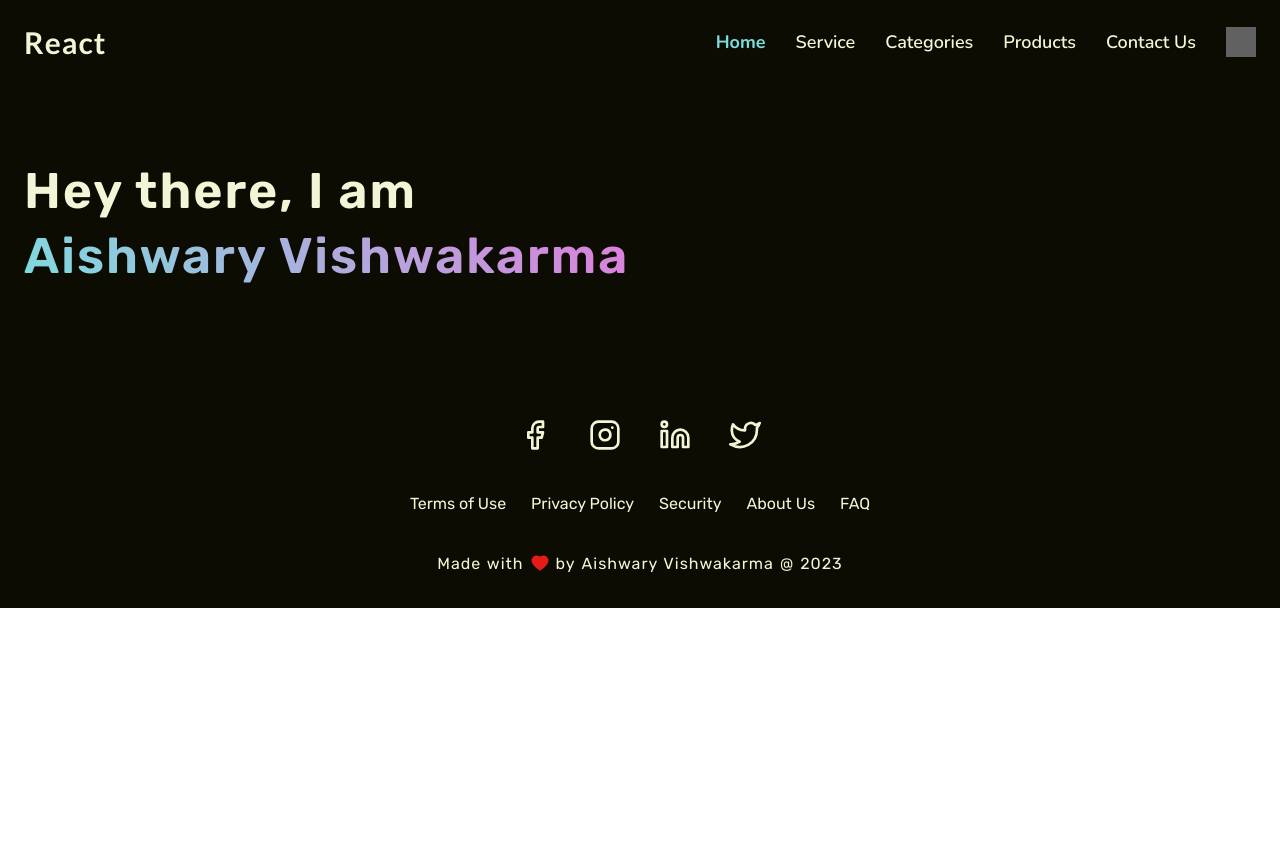
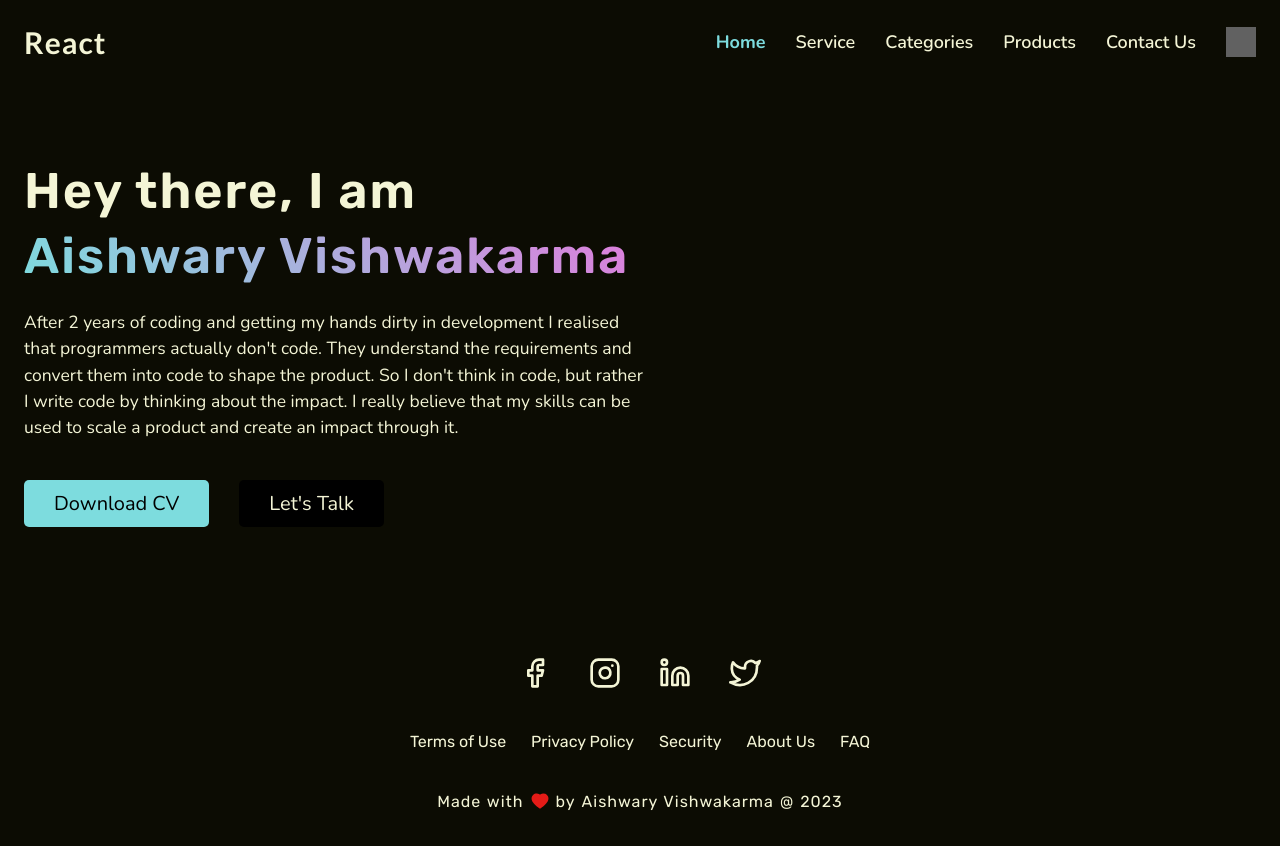
Before and after one commit to AishwaryVishwakarma/Portfolio-2.0, a React (Vite) app: page / in a window 1280 px wide. Before the commit the page ends 800 px from the top, so only its background shows below. Built offline with nearby package versions, Linux system fonts and the light colour scheme; grey boxes are pictures that could not be loaded.

Commit message:
added left container data in home hero

```diff
--- a/src/App.css
+++ b/src/App.css
@@ -33,3 +33,9 @@
     grid-column: 2;
   }
 }
+
+.sticky {
+  position: sticky;
+  top: 0;
+  z-index: 100;
+}
--- a/src/components/Navbar/styles.module.scss
+++ b/src/components/Navbar/styles.module.scss
@@ -133,6 +133,7 @@
       padding: 10px;
       text-align: center;
       font-weight: 600;
+      transition: all 0.1s ease-in-out;
 
       @media (max-width: '800px') {
         padding: 10px 0;
@@ -140,6 +141,7 @@
 
       &:hover {
         color: var(--primary);
+        transform: translateY(-4px);
       }
     }
 
--- a/src/pages/home/index.tsx
+++ b/src/pages/home/index.tsx
@@ -11,6 +11,22 @@ const HomePage: React.FC = () => {
             <div className={styles.heading}>
               Hey there, I am <span>Aishwary Vishwakarma</span>
             </div>
+            <div className={styles.description}>
+              After 2 years of coding and getting my hands dirty in development
+              I realised that programmers actually don't code. They understand
+              the requirements and convert them into code to shape the product.
+              So I don't think in code, but rather I write code by thinking
+              about the impact. I really believe that my skills can be used to
+              scale a product and create an impact through it.
+            </div>
+            <div className={styles.ctaContainer}>
+              <a href='src/assets/Resume.pdf' download className={styles.cvCta}>
+                Download CV
+              </a>
+              <a href='#contact' download className={styles.contactCta}>
+                Let's Talk
+              </a>
+            </div>
           </div>
           <div className={styles.rightContainer}></div>
         </div>
--- a/src/pages/home/styles.module.scss
+++ b/src/pages/home/styles.module.scss
@@ -9,17 +9,23 @@
     .leftContainer {
       display: flex;
       flex-direction: column;
+      max-width: 620px;
+      gap: 20px;
 
       .heading {
         font-family: Rubik;
         font-weight: 600;
         font-size: 50px;
-        max-width: 620px;
         line-height: 1.3;
         letter-spacing: 2px;
+        user-select: none;
 
         span {
-          background-image: linear-gradient(45deg, var(--primary), var(--accent));
+          background-image: linear-gradient(
+            45deg,
+            var(--primary),
+            var(--accent)
+          );
           background-size: 100%;
           background-clip: text;
           -webkit-background-clip: text;
@@ -28,6 +34,50 @@
           -moz-text-fill-color: transparent;
         }
       }
+
+      .description {
+        font-family: Nunito;
+        font-size: 17.5px;
+        line-height: 1.5;
+      }
+
+      .ctaContainer {
+        display: flex;
+        gap: 30px;
+        margin-top: 20px;
+
+        & > a {
+          font-family: Nunito;
+          display: block;
+          text-decoration: none;
+          padding: 10px 30px;
+          font-size: 20px;
+        }
+
+        .cvCta {
+          background: var(--primary);
+          color: #000000;
+          border-radius: 5px;
+          transition: all 0.2s ease-in-out;
+
+          &:hover {
+            transform: translateY(-5px);
+            box-shadow: 0 2px 20px 2px rgba($color: #7ddcde, $alpha: 0.6);
+          }
+        }
+
+        .contactCta {
+          background: var(--secondary);
+          border-radius: 5px;
+          color: var(--text);
+          transition: all 0.2s ease-in-out;
+
+          &:hover {
+            background: #ffffff;
+            color: #000000;
+          }
+        }
+      }
     }
   }
 }
```
Also changed, not shown: 1 other file (tests, documents, lock files or other folders).
